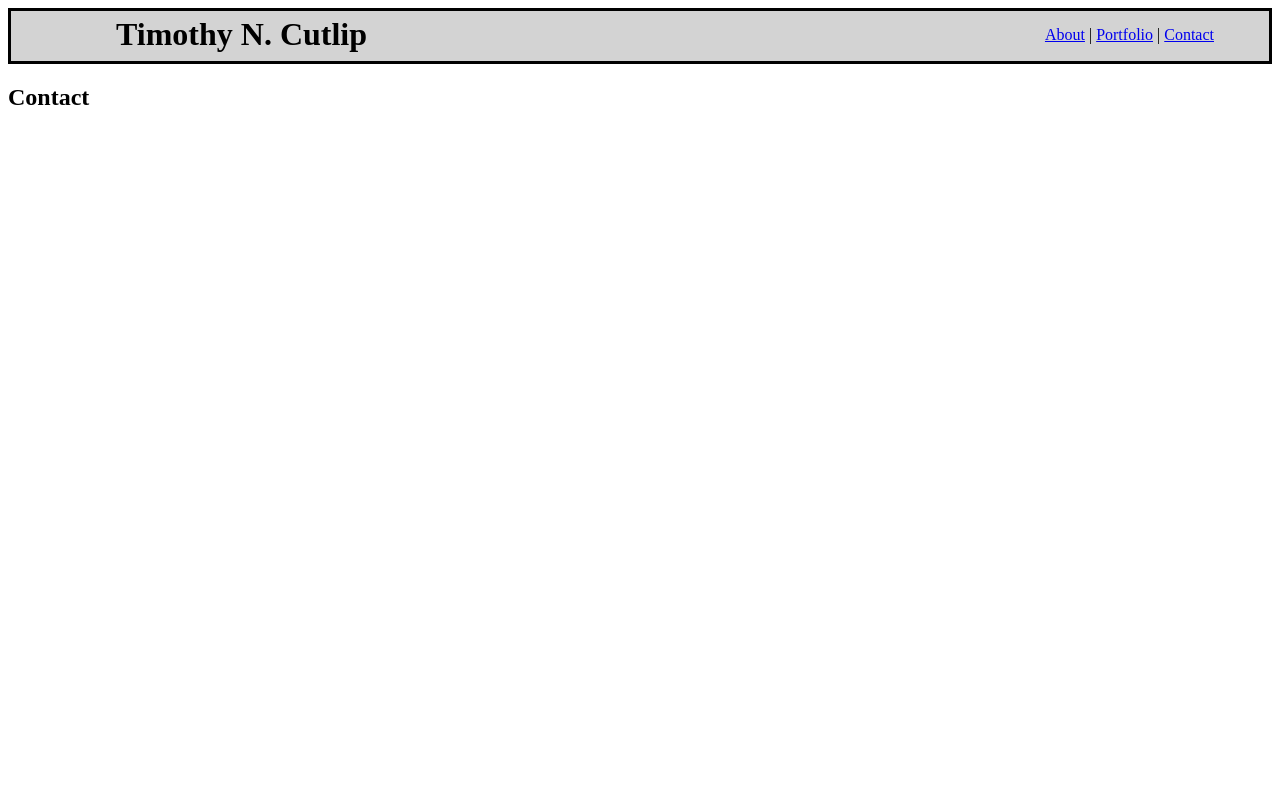
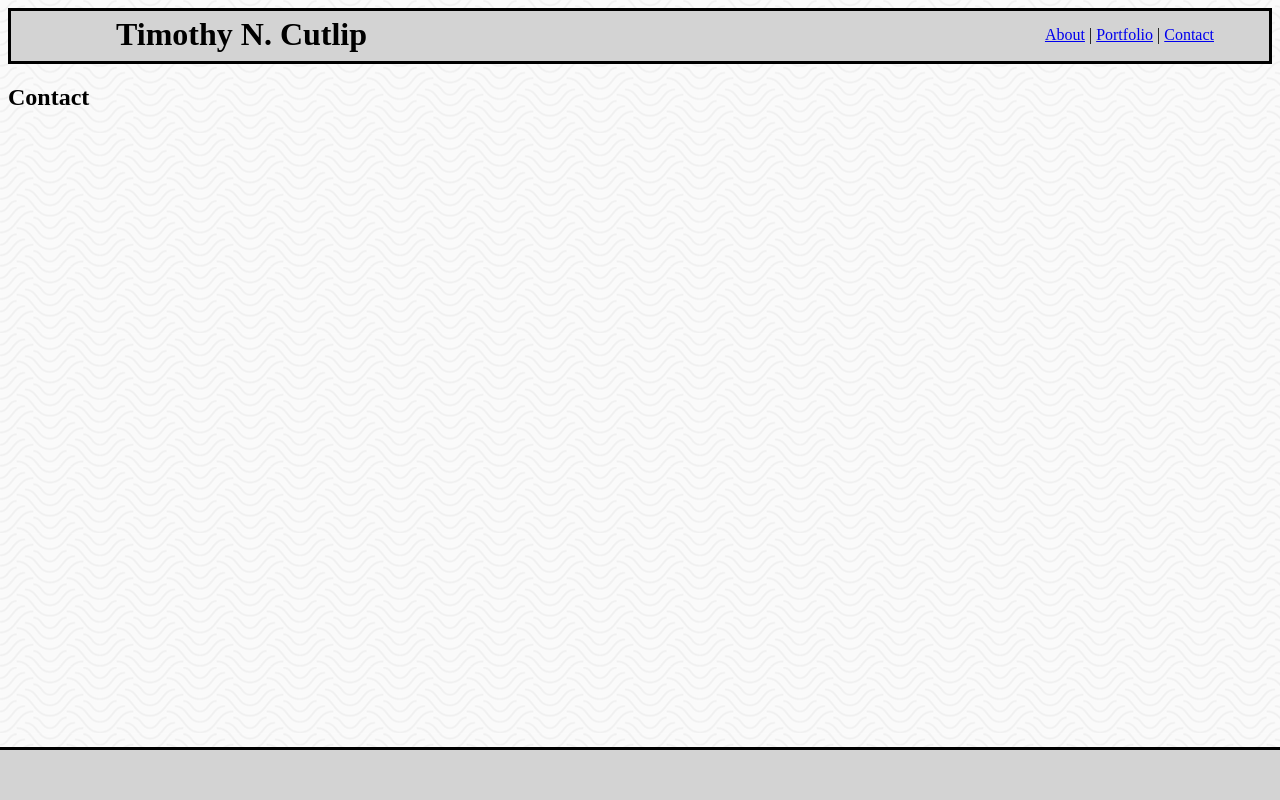
Before and after one commit to tcutlip08/Portfolio, a plain HTML site: page contact.html in a window 1280 px wide. Drawn offline with Linux system fonts and the light colour scheme; files whose address does not match are found by name.

Commit message:
Made working fixed footer

```diff
--- a/assets/css/port.css
+++ b/assets/css/port.css
@@ -10,7 +10,7 @@
     padding: 5px;
 }
 
-.Header {
+.Header{
     overflow: auto;
     clear: both;
     border-style: Solid;
@@ -18,3 +18,14 @@
     background-color: lightgrey;
     height: 50px;
 }
+
+.Footer{
+    position: fixed;
+    height: 50px;
+    left: 0;
+    bottom: 0;
+    width: 100%;
+    border-top: solid;
+    border-color: black;
+    background-color: lightgrey;
+}
--- a/contact.html
+++ b/contact.html
@@ -4,11 +4,11 @@
         <link rel="portfolio" href="Portfolio/Port.html">
         <link rel="contact" href="Portfolio/contact.html">
         <link rel="index" href="Portfolio/index.html">
-        <link rel="stylesheet" type="text/css" href="C:\Users\Nate\gt\sandbox\Portfolio\assets\css\port.css">
+        <link rel="stylesheet" type="text/css" href="assets\css\port.css">
     </head>
 
     <div>
-        <body>
+        <body background="assets\images\Background.png">
             <div class="Header">
                 <h1>Timothy N. Cutlip</h1>
 
@@ -25,4 +25,7 @@
             </div>
         </body>
     </div>
+    <div class="Footer">
+        <footer></footer>
+    </div>
 </html>
```
Also changed, not shown: Port.html (+4 -1 lines), index.html (+5 -1 lines), assets/images/Background.png (added), assets/images/PoolSticksBackground.jpg (added).
